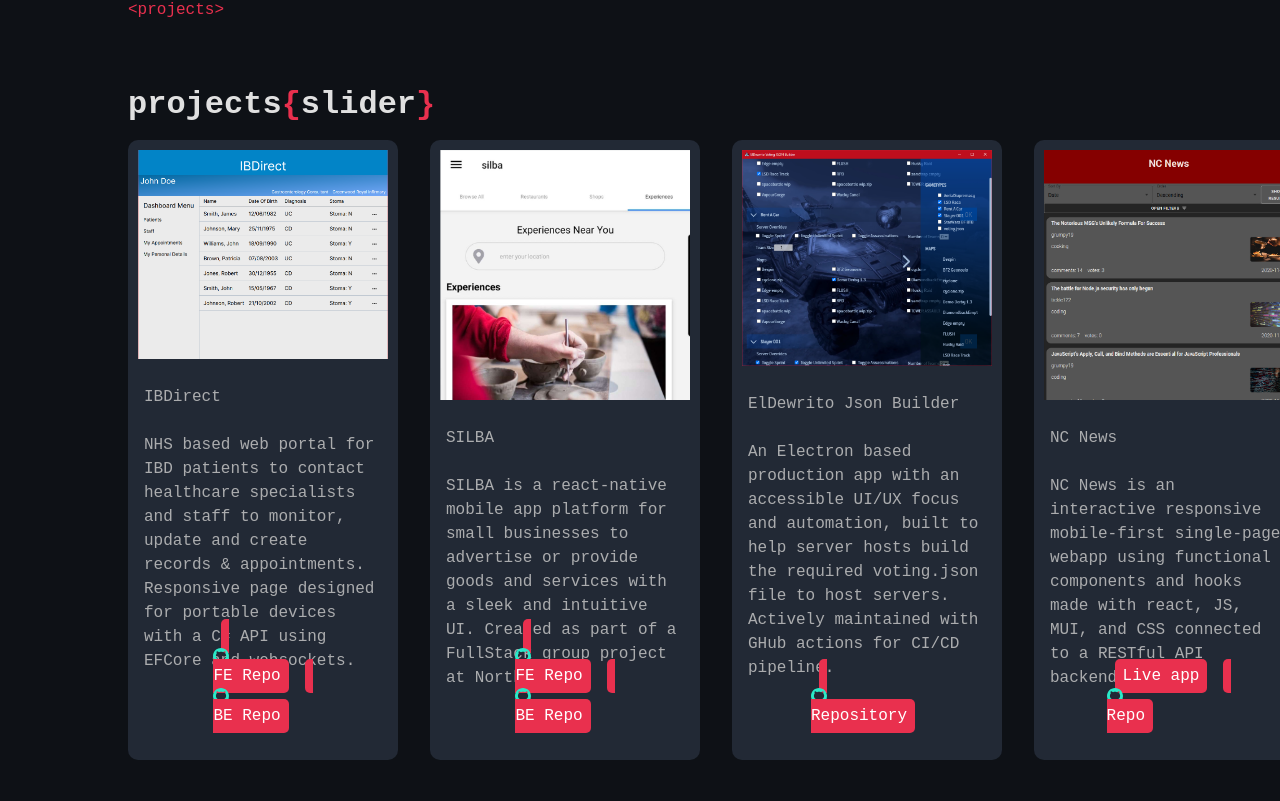
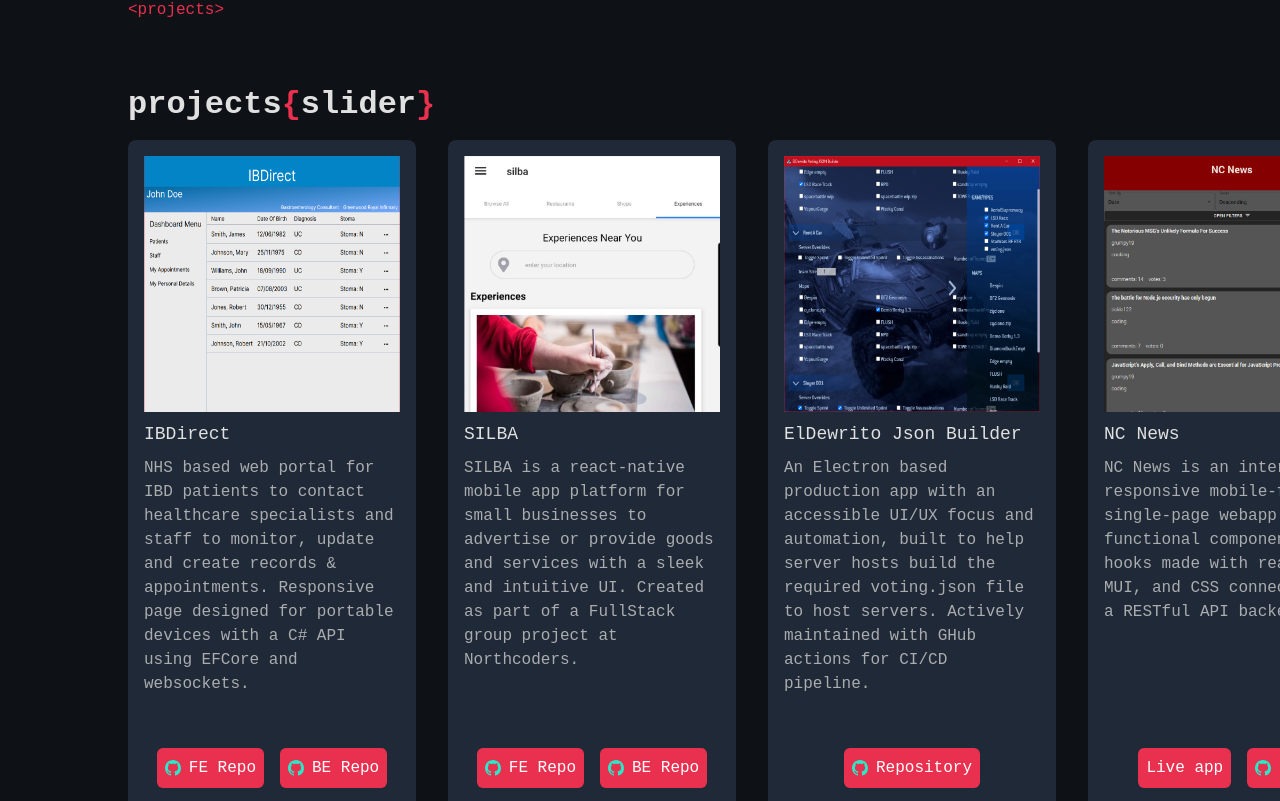
Before and after one commit to The-Nightman/Portfolio, a React (Vite) app: page / in a window 1280 px wide. Shown: the part 1899-2700 px from the top of the page. Built offline with nearby package versions, Linux system fonts and the light colour scheme; the HTML template or start-up script is replaced by a standard one.

Commit message:
migrate ProjectCard to tailwind styles and accessibility improvements

```diff
--- a/src/components/project-card.jsx
+++ b/src/components/project-card.jsx
@@ -2,25 +2,31 @@
 
 const ProjectCard = ({ image, name, body, repo, live, fullstack }) => {
   return (
-    <div className="proj-card">
-      <img src={image} alt={`${name} Project Preview Image`} width="250" height="250" draggable="false" />
-      <p className="description">
+    <article
+      className="relative flex flex-col items-center h-[42rem] w-72 p-4 rounded-lg bg-gray-800"
+      aria-label={`${name} project card`}
+    >
+      <img
+        className="aspect-square w-full"
+        src={image}
+        alt={`${name} Project Preview Image`}
+        draggable="false"
+      />
+      <h3 className="my-2 self-start text-primary text-lg font-medium">
         {name}
-        <br />
-        <br />
-        {body}
-      </p>
-      <div className="proj-buttons-container">
+      </h3>
+      <p className="break-words text-base">{body}</p>
+      <div className="flex flex-row justify-between mt-auto">
         {!fullstack && !live ? (
           <a
             type="button"
             href={repo}
             target="_blank"
-            className="proj-button"
+            className="group flex flex-row items-center m-2 p-2 rounded-md bg-accent hover:bg-accentComplementary text-white transition-colors duration-300"
             draggable="false"
             aria-label={`View ${name} repository`}
           >
-            <GithubSVG className="project-github" />
+            <GithubSVG className="w-4 mr-2 fill-accentComplementary group-hover:fill-accent transition-colors duration-300" />
             <span>Repository</span>
           </a>
         ) : fullstack && !live ? (
@@ -29,22 +35,22 @@
               type="button"
               href={repo[0]}
               target="_blank"
-              className="proj-button"
+              className="group flex flex-row items-center m-2 p-2 rounded-md bg-accent hover:bg-accentComplementary text-white transition-colors duration-300"
               draggable="false"
               aria-label={`View ${name} front-end repository`}
             >
-              <GithubSVG className="project-github" />
+              <GithubSVG className="w-4 mr-2 fill-accentComplementary group-hover:fill-accent transition-colors duration-300" />
               <span>FE Repo</span>
             </a>
             <a
               type="button"
               href={repo[1]}
               target="_blank"
-              className="proj-button"
+              className="group flex flex-row items-center m-2 p-2 rounded-md bg-accent hover:bg-accentComplementary text-white transition-colors duration-300"
               draggable="false"
               aria-label={`View ${name} back-end repository`}
             >
-              <GithubSVG className="project-github" />
+              <GithubSVG className="w-4 mr-2 fill-accentComplementary group-hover:fill-accent transition-colors duration-300" />
               <span>BE Repo</span>
             </a>
           </>
@@ -54,7 +60,7 @@
               type="button"
               href={live}
               target="_blank"
-              className="proj-button"
+              className="group flex flex-row items-center m-2 p-2 rounded-md bg-accent hover:bg-accentComplementary text-white transition-colors duration-300"
               draggable="false"
               aria-label={`View ${name} live app`}
             >
@@ -64,17 +70,17 @@
               type="button"
               href={repo}
               target="_blank"
-              className="proj-button"
+              className="group flex flex-row items-center m-2 p-2 rounded-md bg-accent hover:bg-accentComplementary text-white transition-colors duration-300"
               draggable="false"
               aria-label={`View ${name} repository`}
             >
-              <GithubSVG className="project-github" />
+              <GithubSVG className="w-4 mr-2 fill-accentComplementary group-hover:fill-accent transition-colors duration-300" />
               <span>Repo</span>
             </a>
           </>
         ) : null}
       </div>
-    </div>
+    </article>
   );
 };
 
```
